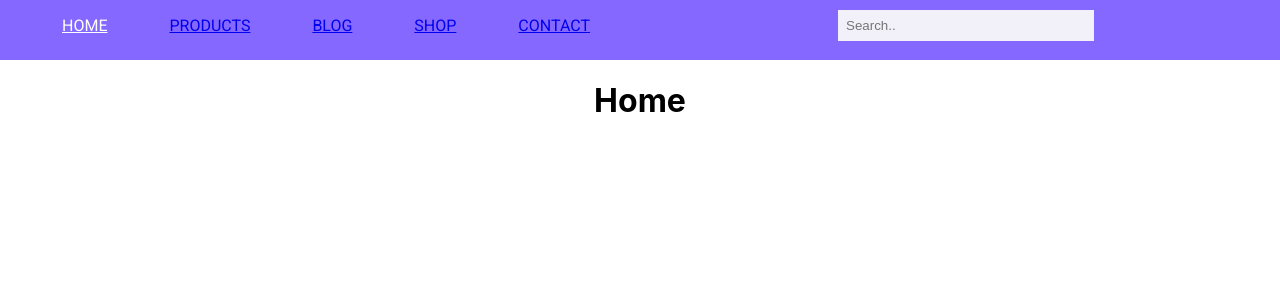
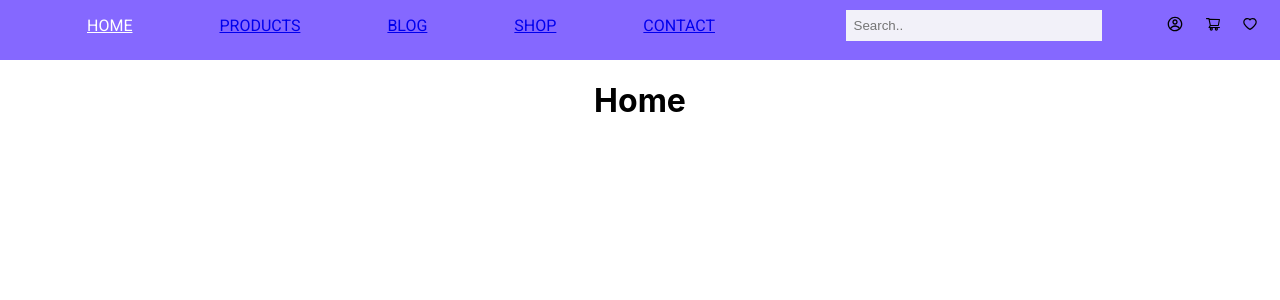
Before and after one commit to koenwisse/front-webshop, a React (Create React App) app: page / in a window 1280 px wide. Shown: the top 300 px of the page. Built offline with nearby package versions, Linux system fonts and the light colour scheme.

Commit message:
feat[NavBar]: fixed styling, added icons

```diff
--- a/src/components/NavBar/index.js
+++ b/src/components/NavBar/index.js
@@ -1,8 +1,12 @@
 import React from "react";
 import "./styles.css";
 import NavBarItem from "./NavBarItem";
-// import Nav from "react-bootstrap/Nav";
-// import Navbar from "react-bootstrap/Navbar";
+import { FaBeer } from "react-icons/fa";
+import { CgProfile } from "react-icons/cg";
+import { AiOutlineShoppingCart } from "react-icons/ai";
+import { AiOutlineHeart } from "react-icons/ai";
+
+// import { CgProfile } from "@react-icons/all-files/fa/CgProfile";
 
 export default function NavBar() {
   return (
@@ -27,6 +31,11 @@ export default function NavBar() {
         <NavBarItem path="/shop" linkText="SHOP"></NavBarItem>
         <NavBarItem path="/contact" linkText="CONTACT"></NavBarItem>
       </div>
+      <div className="icons-container">
+        <CgProfile />
+        <AiOutlineShoppingCart />
+        <AiOutlineHeart />
+      </div>
     </div>
   );
 }
--- a/src/components/NavBar/styles.css
+++ b/src/components/NavBar/styles.css
@@ -17,7 +17,7 @@
 
   display: flex;
   order: 1;
-  flex-grow: 1;
+  flex-grow: 6;
   justify-content: space-evenly;
   font-family: "Roboto", sans-serif;
 }
@@ -26,3 +26,17 @@
   order: 2;
   flex-grow: 1;
 }
+
+.icons-container {
+  margin-top: 1rem;
+  margin-bottom: 2rem;
+  max-width: 10;
+  display: flex;
+  order: 3;
+  flex-grow: 1;
+  justify-content: space-evenly;
+}
+
+.icon {
+  width: "5rem";
+}
```
